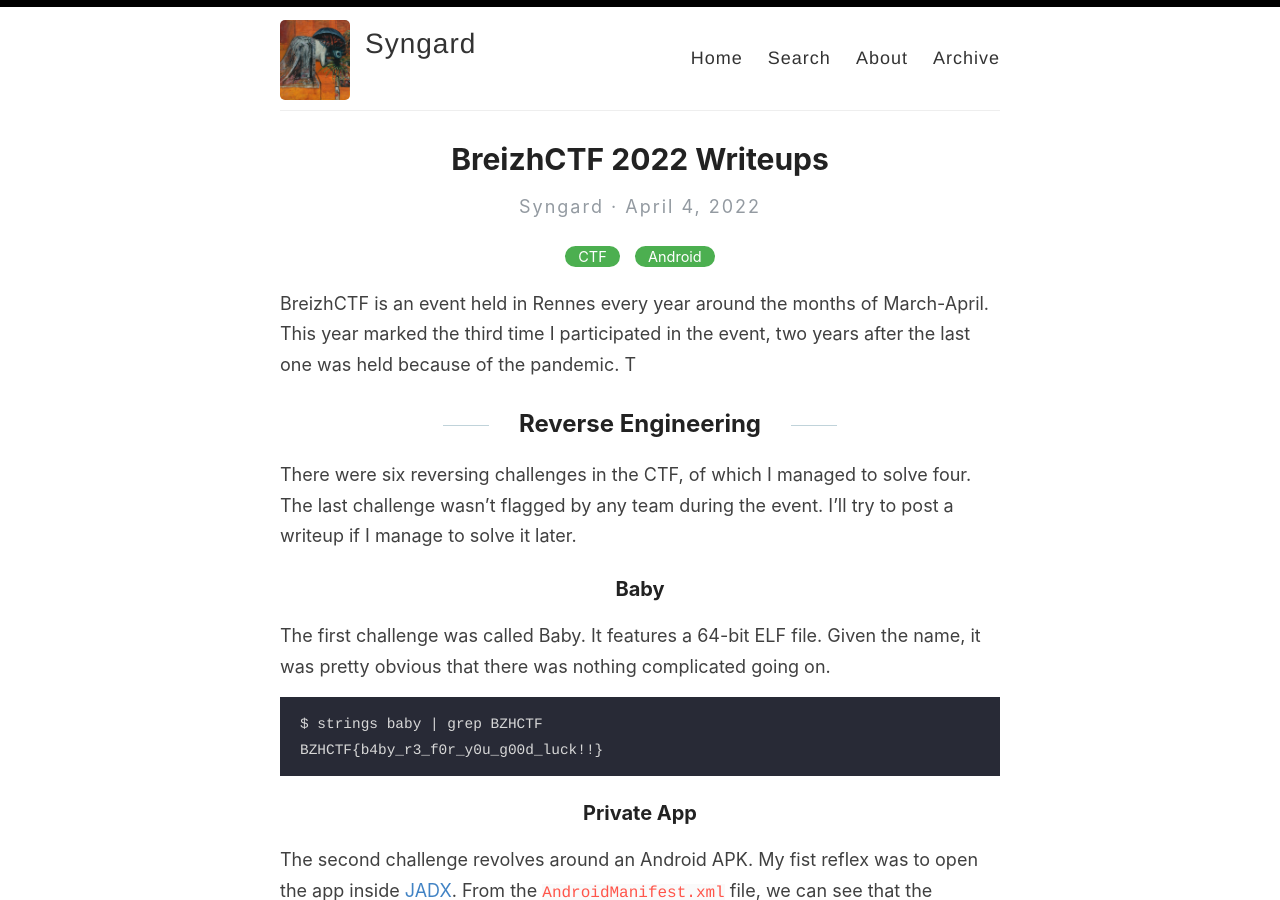
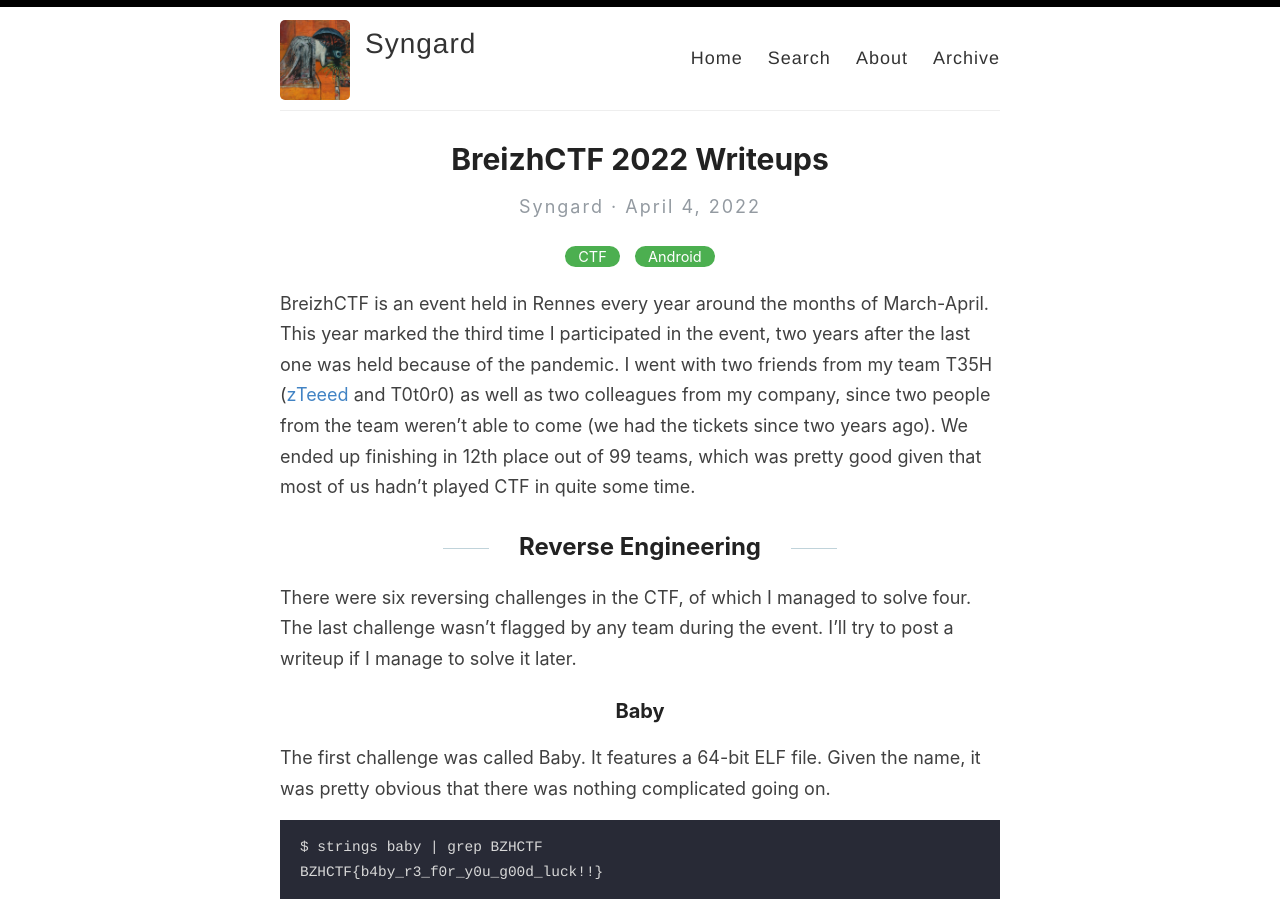
Before and after one commit to Syngard/syngard.github.io, a Jekyll site: the page built from _posts/2022-04-04-BreizhCTF-2022-writeups.md, in a window 1280 px wide and 900 px high. Built offline with Jekyll 4.4.1, drawn with Linux system fonts in a browser that asks for light colours.

Commit message:
Update 2022-04-04-BreizhCTF-2022-writeups.md

```diff
--- a/_posts/2022-04-04-BreizhCTF-2022-writeups.md
+++ b/_posts/2022-04-04-BreizhCTF-2022-writeups.md
@@ -4,7 +4,8 @@ title: BreizhCTF 2022 Writeups
 categories: [CTF, Android]
 ---
 
-BreizhCTF is an event held in Rennes every year around the months of March-April. This year marked the third time I participated in the event, two years after the last one was held because of the pandemic. T
+BreizhCTF is an event held in Rennes every year around the months of March-April. This year marked the third time I participated in the event, two years after the last one was held because of the pandemic. I went with two friends from my team T35H ([zTeeed](https://www.duboc.xyz/) and T0t0r0) as well as two colleagues from my company, since two people from the team weren't able to come (we had the tickets since two years ago).
+We ended up finishing in 12th place out of 99 teams, which was pretty good given that most of us hadn't played CTF in quite some time.
 
 ## Reverse Engineering
 
```
